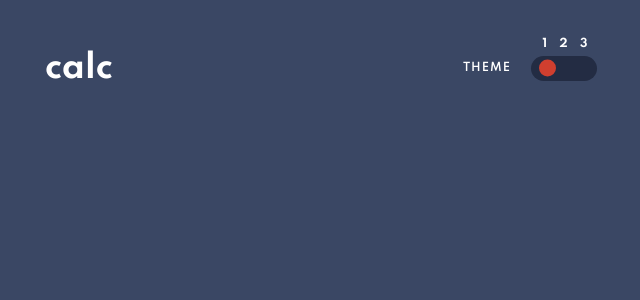
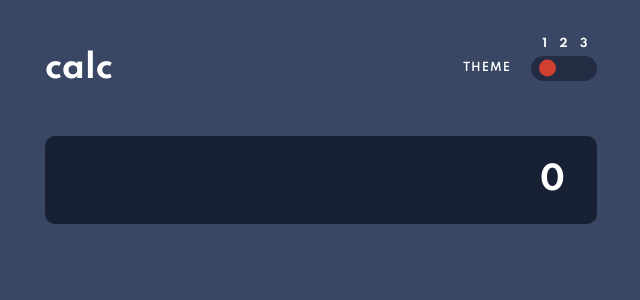
Before and after one commit to dawidmatyjasik/calculator, a React (Create React App) app: page / in a window 1280 px wide. Shown: the top 300 px of the page, without its empty margins (319-959 px from the left). Built offline with nearby package versions, Linux system fonts and the light colour scheme.

Commit message:
complete Screen

```diff
--- a/src/Page/index.js
+++ b/src/Page/index.js
@@ -1,11 +1,13 @@
 import React from "react";
 import Header from "../components/Header";
+import Result from "../components/Result";
 import { Wrapper } from "./Elements";
 
 const Page = ({ counter, setCounter }) => {
   return (
     <Wrapper>
       <Header counter={counter} setCounter={setCounter} />
+      <Result />
     </Wrapper>
   );
 };
--- /dev/null
+++ b/src/components/Result/ScreenElements.js
@@ -0,0 +1,15 @@
+import styled from "styled-components";
+
+export const Screen = styled.input`
+  width: 100%;
+  height: 100%;
+  border-radius: 10px;
+  border: none;
+  text-align: right;
+  padding: 0 2rem;
+  font-size: 2rem;
+  color: ${({ theme }) => theme.text.keys};
+  background-color: ${({ theme }) => theme.background.screen};
+  font-weight: 700;
+  caret-color: transparent;
+`;
--- /dev/null
+++ b/src/components/Result/index.js
@@ -0,0 +1,13 @@
+import { useState } from "react";
+import "./ScreenElements";
+import { Screen } from "./ScreenElements";
+const Result = () => {
+  const [result, setResult] = useState(0);
+  return (
+    <>
+      <Screen type="text" className="screen" value={result} />
+    </>
+  );
+};
+
+export default Result;
--- a/src/theme/globalStyles.js
+++ b/src/theme/globalStyles.js
@@ -15,4 +15,10 @@ body{
     height: 100%;
     background-color: ${(props) => props.theme.background.main};
 }
+input:focus,
+select:focus,
+textarea:focus,
+button:focus {
+    outline: none;
+}
 `;
```
